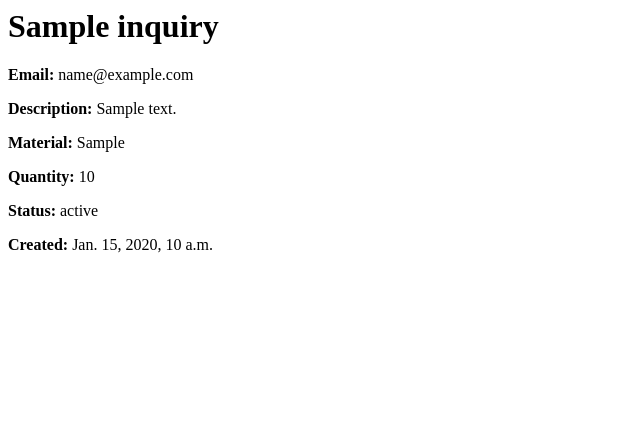
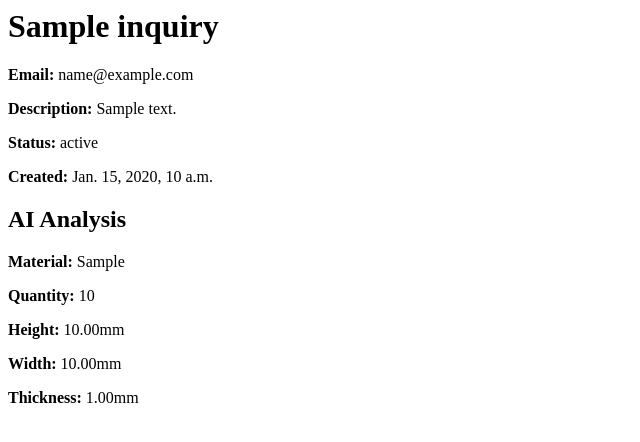
Before and after one commit to aldahik/django_demo, a Django app: page /inquiries/1 in a window 1280 px wide. Shown: the top 442 px of the page, without its empty margins (0-640 px from the left). Run offline with Django 5.2, Linux system fonts and the light colour scheme; tables that the repository leaves empty hold one stand-in row (values such as "Sample post").

Commit message:
Build AI inquiry analysis feature

```diff
--- a/inquiries/forms.py
+++ b/inquiries/forms.py
@@ -8,6 +8,4 @@ class InquiryForm(forms.ModelForm):
             "customer_name",
             "email",
             "description",
-            "quantity",
-            "material",
         ]
--- a/inquiries/models.py
+++ b/inquiries/models.py
@@ -4,10 +4,22 @@ class Inquiry(models.Model):
     customer_name = models.CharField(max_length=100)
     email = models.EmailField()
     description = models.TextField()
-    quantity = models.PositiveIntegerField(null=True, blank=True)
-    material = models.CharField(max_length=100, blank=True)
     status = models.CharField(max_length=50, default="new")
     created_at = models.DateTimeField(auto_now_add=True)
 
     def __str__(self):
         return f"{self.customer_name} - {self.status}"
+
+class InquiryAnalysis(models.Model):
+    inquiry = models.OneToOneField(
+        Inquiry,
+        on_delete=models.CASCADE,
+        related_name="analysis"
+        )
+
+    material = models.CharField(max_length=100, null=True)
+    quantity = models.PositiveIntegerField(null=True)
+    thickness_mm = models.DecimalField(max_digits=8, decimal_places=2, null=True)
+    width_mm = models.DecimalField(max_digits=8, decimal_places=2, null=True)
+    height_mm = models.DecimalField(max_digits=8, decimal_places=2, null=True)
+    deadline = models.DateField(null=True)
--- /dev/null
+++ b/inquiries/services/ai.py
@@ -0,0 +1,46 @@
+import os
+from openai import OpenAI
+from inquiries.schemas import AnalysisResult
+from dotenv import load_dotenv
+
+load_dotenv()
+
+client = OpenAI(
+base_url="https://openrouter.ai/api/v1",
+api_key= os.environ["OPENROUTER_API_KEY"],
+)
+
+def analyze_inquiry(description: str) -> AnalysisResult:
+    response = client.chat.completions.create(
+        model= "qwen/qwen3.8-27b:free",
+        messages= [
+            {
+                "role": "system",
+                "content": (
+                    "Extract manufacturing information from the customer inquiry. "
+                    "Only extract information explicitly provided by the customer. "
+                    "Do not guess missing information. "
+                    "Use null for any information that is not provided."
+                ),
+            },
+            {
+                "role": "user",
+                "content": (
+                    description
+                )
+            },
+        ],
+        response_format={
+            "type": "json_schema",
+            "json_schema": {
+                "name": "inquiry_analysis",
+                "strict": True,
+                "schema": AnalysisResult.model_json_schema(),
+            },
+        },
+    )
+
+
+    raw_result = response.choices[0].message.content
+
+    return AnalysisResult.model_validate_json(raw_result)
--- a/inquiries/templates/inquiries/inquiry.html
+++ b/inquiries/templates/inquiries/inquiry.html
@@ -2,7 +2,20 @@
 
 <p><strong>Email:</strong> {{ inquiry.email }}</p>
 <p><strong>Description:</strong> {{ inquiry.description }}</p>
-<p><strong>Material:</strong> {{ inquiry.material }}</p>
-<p><strong>Quantity:</strong> {{ inquiry.quantity }}</p>
 <p><strong>Status:</strong> {{ inquiry.status }}</p>
 <p><strong>Created:</strong> {{ inquiry.created_at }}</p>
+
+{% if analysis %}
+    <h2> AI Analysis </h2>
+
+    <p><strong>Material:</strong> {{ analysis.material }}</p>
+    <p><strong>Quantity:</strong> {{ analysis.quantity }}</p>
+    <p><strong>Height:</strong> {{ analysis.height_mm }}mm</p>
+    <p><strong>Width:</strong> {{ analysis.width_mm }}mm</p>
+    <p><strong>Thickness:</strong> {{ analysis.thickness_mm }}mm</p>
+
+
+
+{% else %}
+    <h2>AI analysis unavailable.</h2>
+{% endif %}
--- a/inquiries/templates/inquiries/inquiry_list.html
+++ b/inquiries/templates/inquiries/inquiry_list.html
@@ -9,8 +9,6 @@
         </h2>
         <p>{{ inquiry.email }}</p>
         <p>{{ inquiry.description }}</p>
-        <p>Material: {{ inquiry.material }}</p>
-        <p>Quantity: {{ inquiry.quantity }}</p>
         <p>Status: {{ inquiry.status }}</p>
     </div>
 {% empty %}
--- a/inquiries/views.py
+++ b/inquiries/views.py
@@ -1,7 +1,11 @@
 from django.shortcuts import render, redirect
 from .models import Inquiry
+from .models import InquiryAnalysis
 from .forms import InquiryForm
 from django.shortcuts import get_object_or_404
+from .services.ai import analyze_inquiry
+from decimal import Decimal
+
 
 def inquiry_list(request):
     inquiries = Inquiry.objects.all()
@@ -20,8 +24,31 @@ def create_inquiry(request):
         form = InquiryForm(request.POST)
 
         if form.is_valid():
-          form.save()
-        return redirect("inquiry_list")
+            inquiry = form.save()
+
+            try:
+                result = analyze_inquiry(inquiry.description)
+
+                analysis = InquiryAnalysis.objects.create(
+                    inquiry= inquiry,
+                    material= result.material,
+                    quantity= result.quantity,
+                    thickness_mm = (Decimal(str(result.thickness_mm))
+                                    if result.thickness_mm is not None else None),
+
+                    width_mm= (Decimal(str(result.width_mm))
+                            if result.width_mm is not None else None),
+
+                    height_mm= ((Decimal(str(result.height_mm))
+                                if result.height_mm is not None else None)),
+
+                    deadline= result.deadline,
+                )
+
+            except Exception as e:
+                print(f"AI analysis failed: {e}")
+
+            return redirect("get_inquiry", id=inquiry.id)
 
     return render(
         request,
@@ -31,8 +58,15 @@ def create_inquiry(request):
 
 def get_inquiry(request, id):
     inquiry = get_object_or_404(Inquiry, id=id)
+    analysis = InquiryAnalysis.objects.filter(
+        inquiry= inquiry
+    ).first()
+
     return render(
         request,
         "inquiries/inquiry.html",
-        {"inquiry" : inquiry}
+        {
+            "inquiry" : inquiry,
+            "analysis": analysis
+        }
     )
```
Also changed, not shown: inquiries/schemas.py (added, +11 -0 lines), inquiries/migrations/0002_remove_inquiry_material_remove_inquiry_quantity_and_more.py (added), inquiries/services/__init__.py (added).
